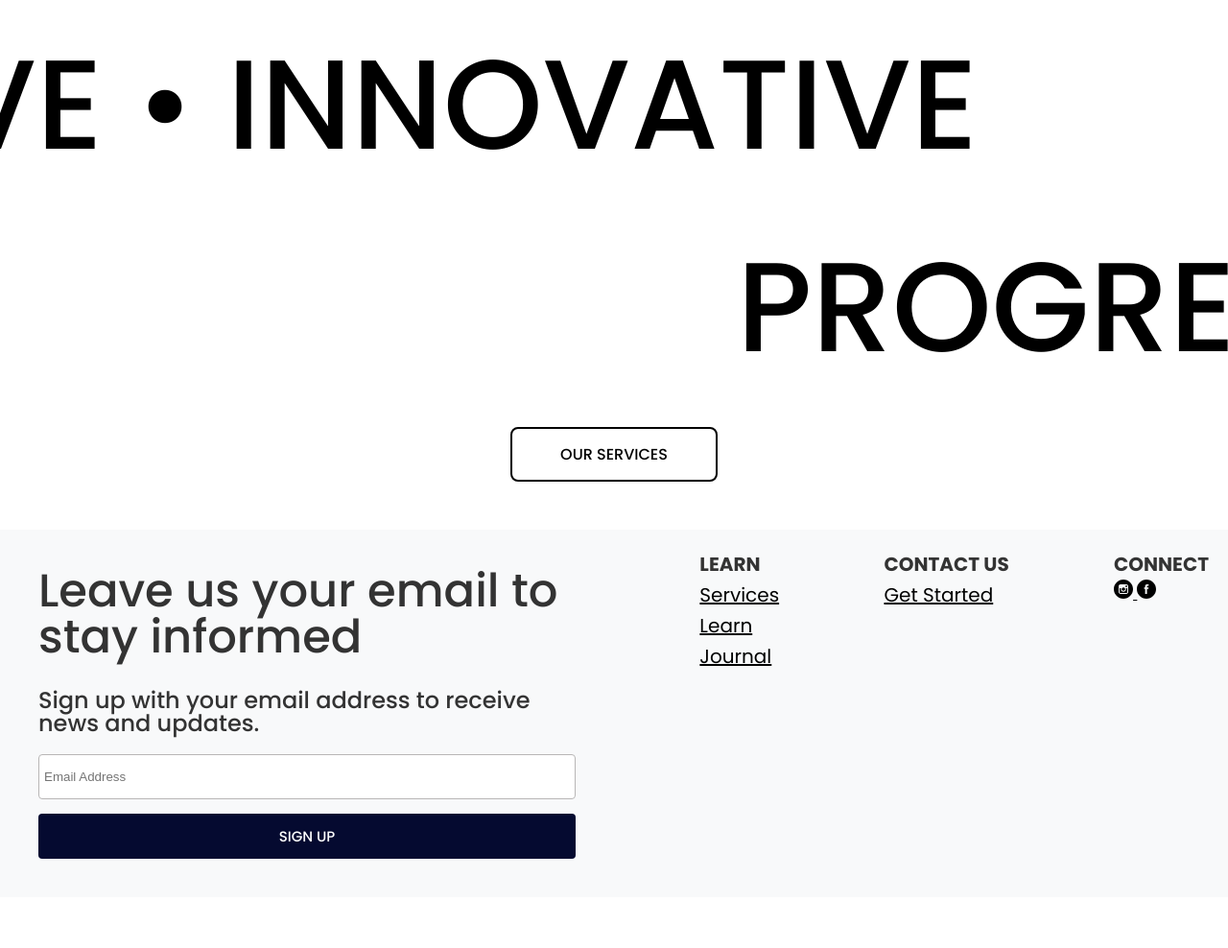
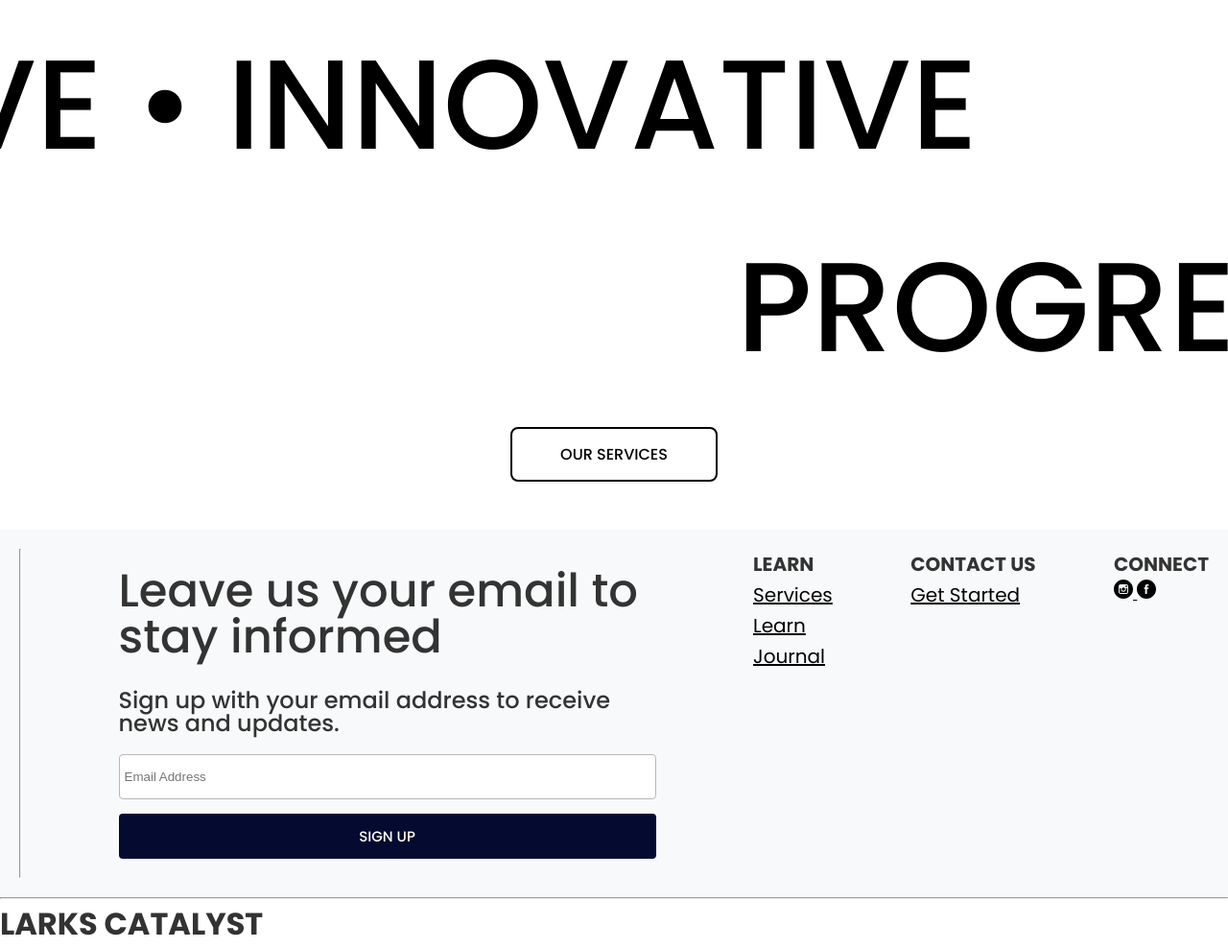
Before and after one commit to rld-wma/rld-wma.github.io, a plain HTML site: page index.html in a window 1280 px wide. Shown: the part 2273-3261 px from the top of the page at 96% size. Before the commit the page ends 3208 px from the top, so only its background shows below. Drawn offline with Linux system fonts and the light colour scheme; a script that the page names is missing; a web font is replaced by a local one.

Commit message:
Update index.html

```diff
--- a/index.html
+++ b/index.html
@@ -14,11 +14,11 @@
     <body>
         <nav class="navbar">
             <div class="container">
-                <a href="#" class="logo">
+                <a href="index.html" class="logo">
                     <img src="larks-logo.svg">
                 </a>
                 <ul class="nav-links">
-                    <li><a href="#">Services</a></li>
+                    <li><a href="service.html">Services</a></li>
                     <li><a href="#">Get Started</a></li>
                 </ul>
             </div>
@@ -97,7 +97,9 @@
             <button class="btn-services"><span>OUR SERVICES</span></button>
            </div>
         </section>
-        <footer class="footer">
+        <footer class="footer-bg">
+            <div class="footer">
+            <hr class="footer-line">
             <div class="email">
                 <h2>Leave us your email to stay informed</h2>
                 <h4>Sign up with your email address to receive news and updates.</h4>
@@ -136,6 +138,11 @@
                     </a>
                 </div>
             </div>
+        </div>
+            <div class="footer-company">
+                <hr class="footer-line">
+                <h1>LARKS CATALYST</h1>
+            </div>
     </footer>
     </body>
 </html>
```
